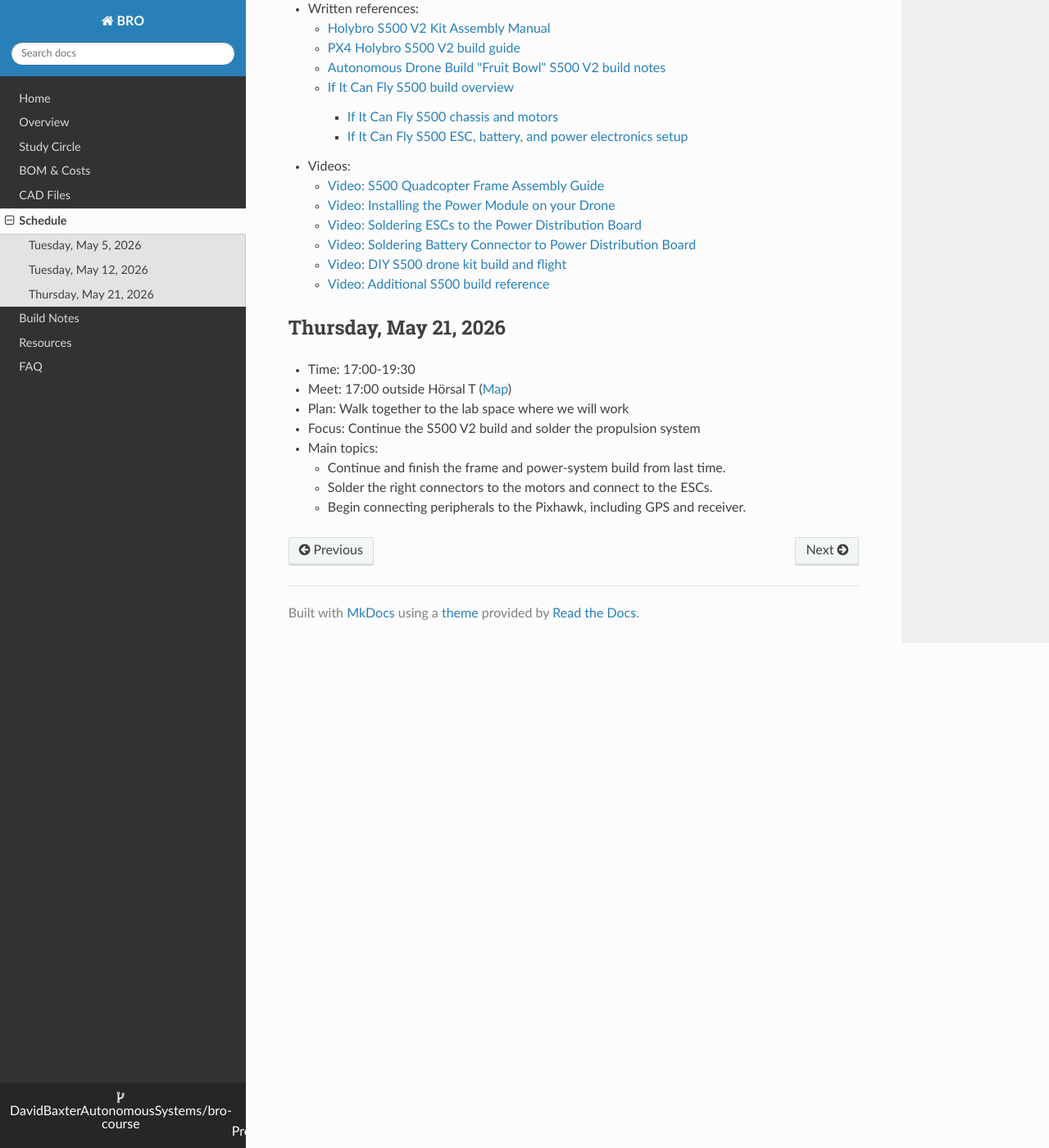
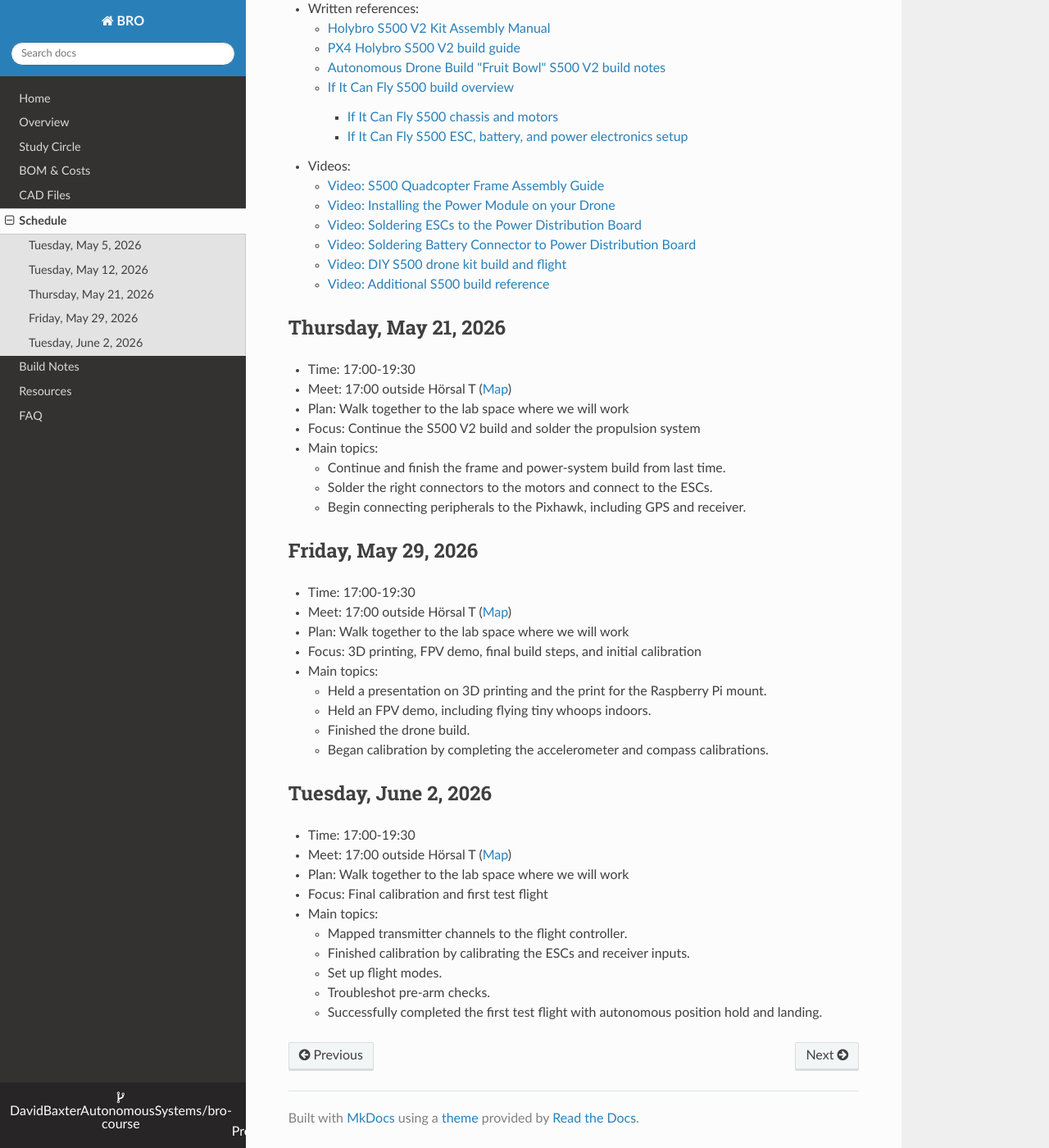
Before and after one commit to DavidBaxterAutonomousSystems/bro-course, an MkDocs documentation site: the page built from docs/schedule.md, in a window 1280 px wide and 1400 px high, scrolled down 813 px. Shown: the whole window at 82% size. Built offline with MkDocs 1.6.1, drawn with Linux system fonts in a browser that asks for light colours; nearby versions of some CDN libraries.

Commit message:
docs: update schedule and resources

```diff
--- a/docs/schedule.md
+++ b/docs/schedule.md
@@ -51,3 +51,28 @@
     - Continue and finish the frame and power-system build from last time.
     - Solder the right connectors to the motors and connect to the ESCs.
     - Begin connecting peripherals to the Pixhawk, including GPS and receiver.
+
+## Friday, May 29, 2026
+
+- Time: 17:00-19:30
+- Meet: 17:00 outside Hörsal T ([Map](https://link.mazemap.com/SuGWpIjj))
+- Plan: Walk together to the lab space where we will work
+- Focus: 3D printing, FPV demo, final build steps, and initial calibration
+- Main topics:
+    - Held a presentation on 3D printing and the print for the Raspberry Pi mount.
+    - Held an FPV demo, including flying tiny whoops indoors.
+    - Finished the drone build.
+    - Began calibration by completing the accelerometer and compass calibrations.
+
+## Tuesday, June 2, 2026
+
+- Time: 17:00-19:30
+- Meet: 17:00 outside Hörsal T ([Map](https://link.mazemap.com/SuGWpIjj))
+- Plan: Walk together to the lab space where we will work
+- Focus: Final calibration and first test flight
+- Main topics:
+    - Mapped transmitter channels to the flight controller.
+    - Finished calibration by calibrating the ESCs and receiver inputs.
+    - Set up flight modes.
+    - Troubleshot pre-arm checks.
+    - Successfully completed the first test flight with autonomous position hold and landing.
```
Also changed, not shown: docs/resources.md (+5 -1 lines).
